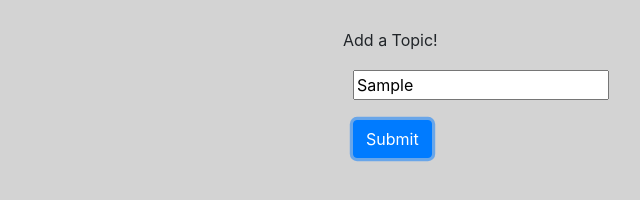
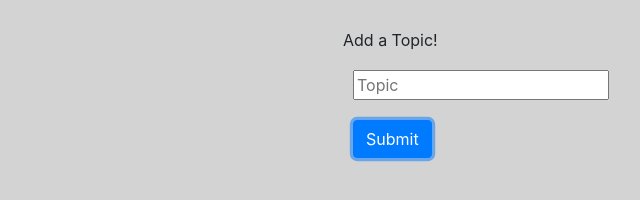
Before and after one commit to dpd1208/GifTastic, a plain HTML site: page index.html in a window 1280 px wide. Both pictures are taken after typing "Sample" into the empty fields and a click on the input "Submit". Shown: the part 128-328 px from the top of the page, 447-1087 px from the left. Drawn offline with nearby package versions, Linux system fonts and the light colour scheme.

Commit message:
clear input on submit

```diff
--- a/index.html
+++ b/index.html
@@ -52,7 +52,7 @@
         // Initial array of topics
         var topics = ["funny", "fails", "pranks", "scary"];
 
-        // displaytopicInfo function re-renders the HTML to display the appropriate content
+        // Function to create dynamic buttons based on user's search
         function renderButtons() {
 
             // Deleting the topics prior to adding new topics
@@ -76,6 +76,7 @@
             }
         };
 
+        // Function to display gifs from API based on button clicked
         function displayTopicInfo() {
 
             var topic = $(this).attr("data-name");
@@ -91,6 +92,8 @@
                 var results = response.data;
 
                 console.log(results);
+
+                // Looping results to get necessary data
                 for (var i = 0; i < results.length; i++) {
 
                     // Only taking action if the photo has an appropriate rating
@@ -116,12 +119,12 @@
                         topicImage.attr("data-state", "still");
                         console.log(topicImage);
 
-                        // Appending the paragraph and personImage we created to the "gifDiv" div we created
+                        // Appending the paragraph and topicImage we created to the "gifDiv" div we created
                         gifDiv.append(p);
                         gifDiv.append(topicImage);
 
 
-                        // Prepending the gifDiv to the "#gifs-appear-here" div in the HTML
+                        // Prepending the gifDiv to the "#topics-view" div in the HTML
                         $("#topics-view").prepend(gifDiv);
                     }
                 }
@@ -129,8 +132,9 @@
             })
         };
 
+        // Function to animate gif when clicked
         function updateState(state, ele) {
-            console.log("clicked")
+
             $(ele).attr("src", $(ele).attr("data-" + state));
             $(ele).attr("data-state", state);
 
@@ -166,7 +170,7 @@
 
             // Adding topic from the textbox to our array
             topics.push(topic);
-
+            $("#topic-input").val("");
             // Calling renderButtons which handles the processing of our topic array
             renderButtons();
         });
```
